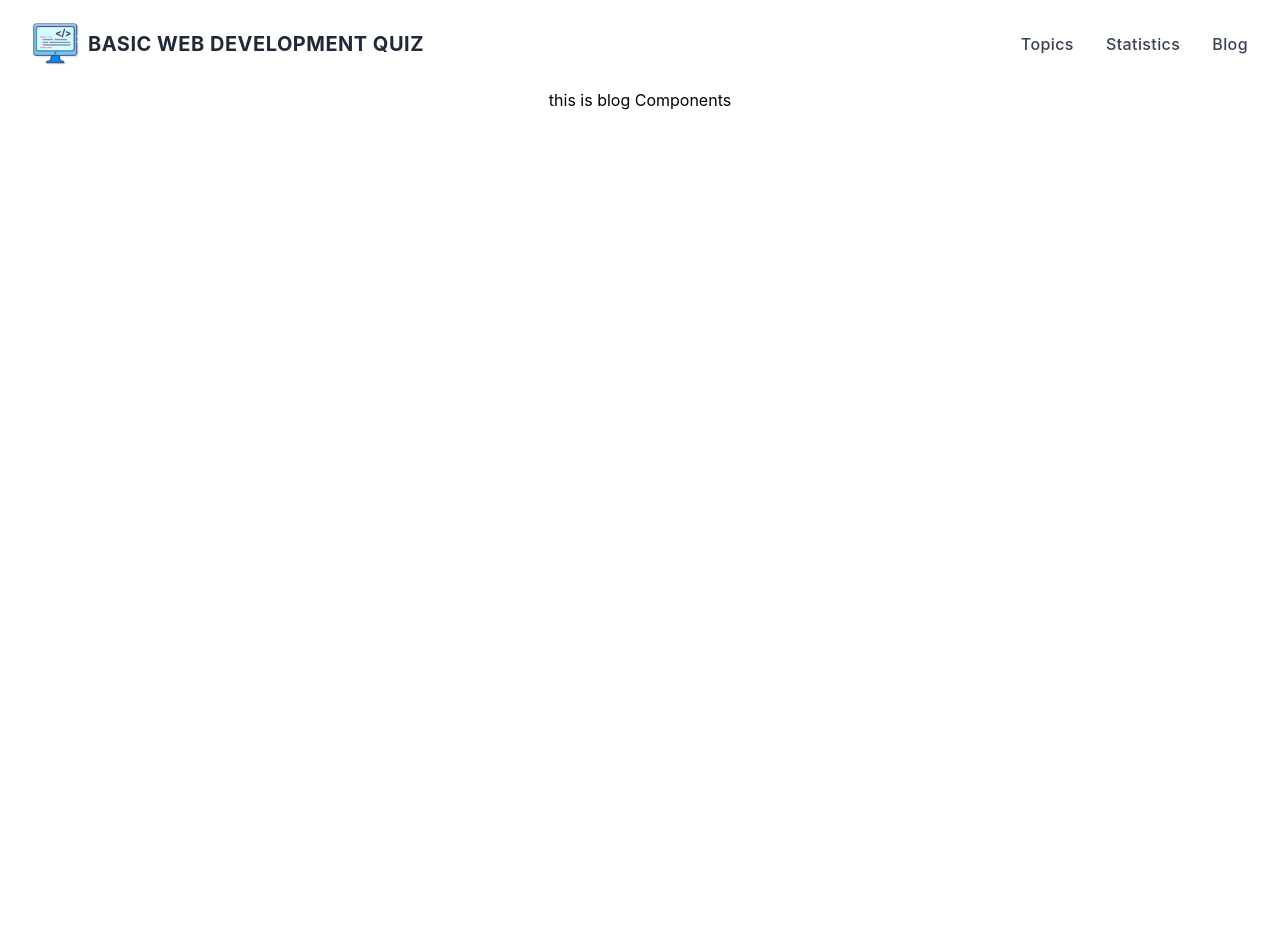
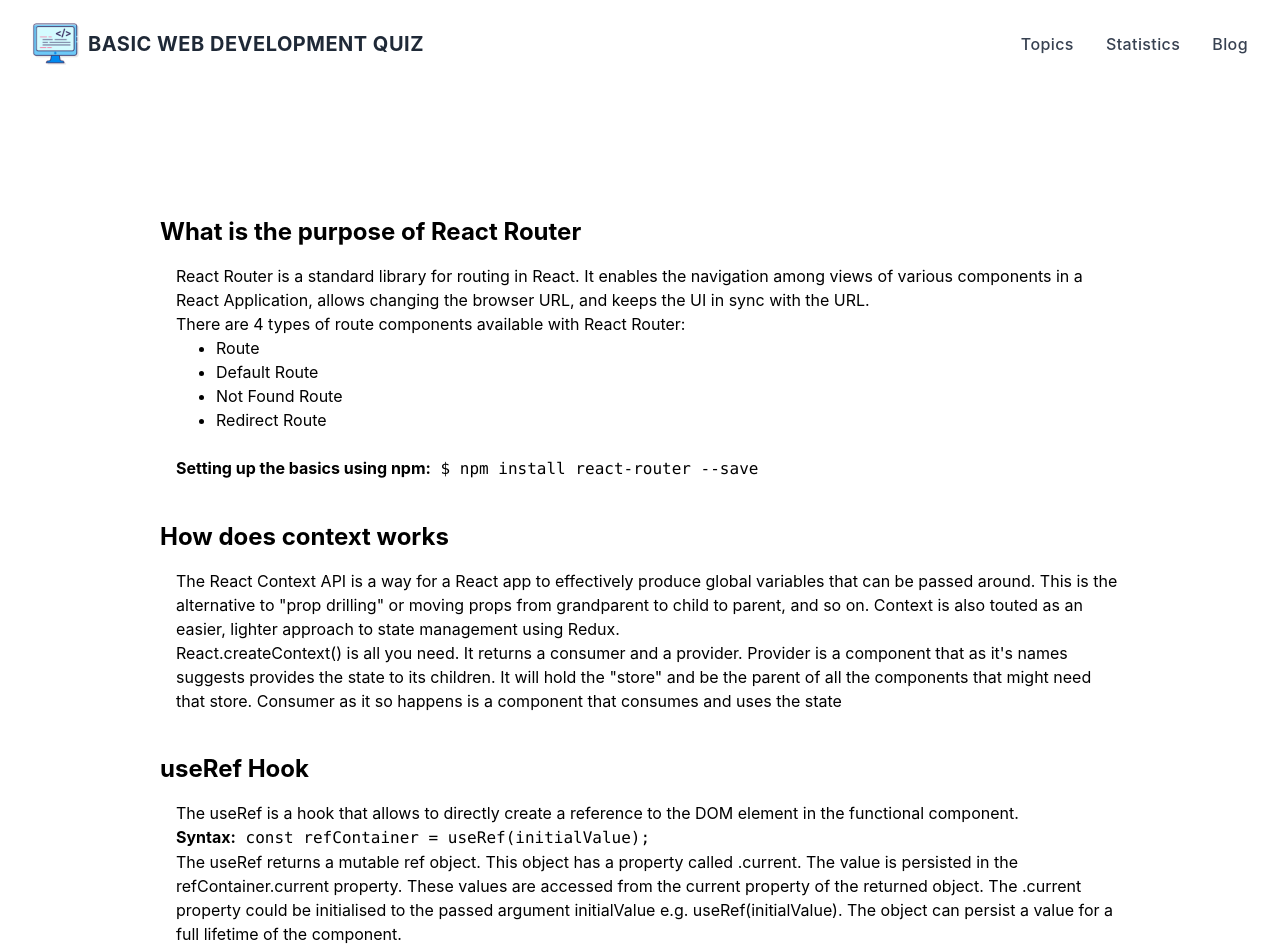
Before and after one commit to Rabiullah-Rabi/basic-web-dev-quiz, a React (Create React App) app: page /blog in a window 1280 px wide. Shown: the top 952 px of the page. Before the commit the page ends 800 px from the top, so only its background shows below. Built offline with nearby package versions, Linux system fonts and the light colour scheme.

Commit message:
blog questing added

```diff
--- a/src/components/Blogs.js
+++ b/src/components/Blogs.js
@@ -2,8 +2,45 @@ import React from 'react';
 
 const Blogs = () => {
     return (
-        <div>
-            <h1>this is blog Components</h1>
+        <div className='container mx-auto my-32'>
+            <div className='text-left w-3/4 mx-auto mb-10'>
+                <h1 className='text-2xl font-bold'>What is the purpose of React Router</h1>
+                <p className='mt-4 ml-4'>React Router is a standard library for routing in React. It enables the navigation among views of various components in a React Application, allows changing the browser URL, and keeps the UI in sync with the URL.
+                    <br></br>
+                    There are 4 types of route components available with React Router:
+                    <ul className='list-disc ml-10'>
+                        <li>Route</li>
+                        <li>Default Route</li>
+                        <li>Not Found Route</li>
+                        <li>Redirect Route</li>
+                    </ul>
+                    <br></br>
+                    <strong>Setting up the basics using npm:</strong>
+                    <code>  $ npm install react-router --save </code>
+                    <br></br>
+                </p>
+            </div>
+            {/* ques 2 */}
+            <div className='text-left w-3/4 mx-auto mb-10'>
+                <h1 className='text-2xl font-bold'>How does context works</h1>
+                <p className='mt-4 ml-4'>The React Context API is a way for a React app to effectively produce global variables that can be passed around. This is the alternative to "prop drilling" or moving props from grandparent to child to parent, and so on. Context is also touted as an easier, lighter approach to state management using Redux.
+                    <br></br>
+                React.createContext() is all you need. It returns a consumer and a provider. Provider is a component that as it's names suggests provides the state to its children. It will hold the "store" and be the parent of all the components that might need that store. Consumer as it so happens is a component that consumes and uses the state
+                </p>
+            </div>
+
+            {/* ques 2 */}
+            <div className='text-left w-3/4 mx-auto mb-10'>
+                <h1 className='text-2xl font-bold'>useRef Hook</h1>
+                <p className='mt-4 ml-4'>The useRef is a hook that allows to directly create a reference to the DOM element in the functional component.
+                    <br></br>
+                    <strong>Syntax:</strong>
+                    <code>  const refContainer = useRef(initialValue); </code>
+                    <br></br>
+
+                    The useRef returns a mutable ref object. This object has a property called .current. The value is persisted in the refContainer.current property. These values are accessed from the current property of the returned object. The .current property could be initialised to the passed argument initialValue e.g. useRef(initialValue). The object can persist a value for a full lifetime of the component.
+                </p>
+            </div>
         </div>
     );
 };
--- a/src/components/Quiz.js
+++ b/src/components/Quiz.js
@@ -8,7 +8,7 @@ import {  faEye } from '@fortawesome/free-solid-svg-icons';
 
 const Quiz = ({ quiz,index }) => {
     const { question, options, correctAnswer } = quiz;
-    const notify = () => toast(`${correctAnswer}`);
+    const notify = () => toast(`Correct Answer is : ${correctAnswer}`);
     const [selected, setSelected] = useState(false);
     const handleClick = ({ option }) => {
         const wrong = () => toast(<p className='text-red-500'>Your are wrong</p>);
--- a/src/components/Topic.js
+++ b/src/components/Topic.js
@@ -4,7 +4,6 @@ import { Link } from 'react-router-dom';
 const Topic = ({ topic }) => {
     const { id,logo, name, total } = topic;
     return (
-        <Link to={`../quiz/${id}`}>
             <div className="overflow-hidden transition-shadow duration-300 bg-white rounded shadow-sm">
                 <img
                     src={logo}
@@ -21,7 +20,6 @@ const Topic = ({ topic }) => {
                     </Link>
                 </div>
             </div>
-        </Link>
     );
 };
 
```
